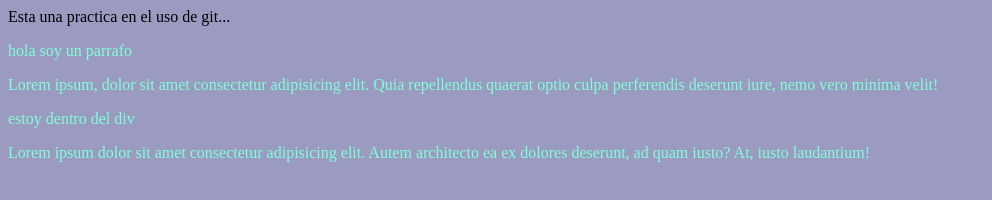
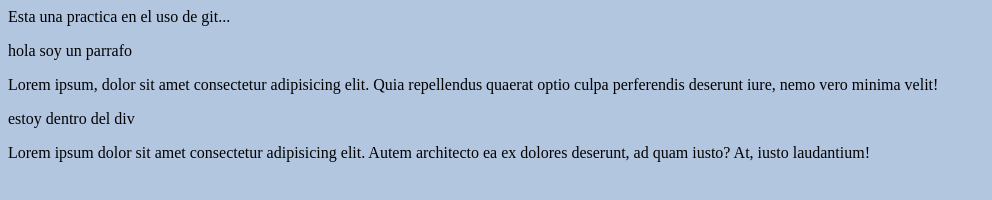
Before and after one commit to TreborSerrot/PracticaGit, a plain HTML site: page index.html in a window 1280 px wide. Shown: the whole page, without its empty margins (0-992 px from the left). Drawn offline with Linux system fonts and the light colour scheme; a script that the page names is missing.

Commit message:
practica 13

```diff
--- a/style.css
+++ b/style.css
@@ -1,5 +1,5 @@
 body {
-    background-color: rgb(155, 155, 194)
+    background-color: rgb(178, 198, 224)
 }
 
 head {
@@ -7,5 +7,5 @@ head {
 }
 
 p {
-    color: aquamarine
+    color: rgb(2, 2, 2)
 }
```
